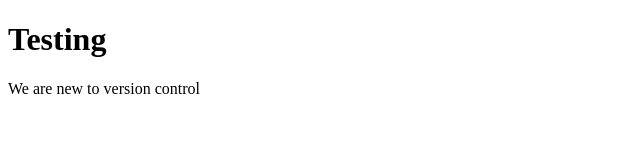
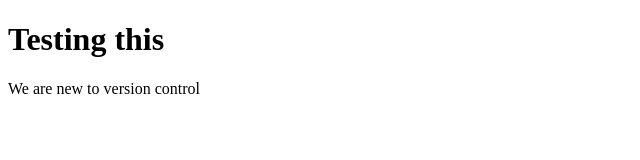
Before and after one commit to eliasalzaghrini/Chapter-4, a plain HTML site: page version-control-test/index.html in a window 1280 px wide. Shown: the whole page, without its empty margins (0-640 px from the left). Drawn offline with Linux system fonts and the light colour scheme.

Commit message:
Version 3

```diff
--- a/version-control-test/index.html
+++ b/version-control-test/index.html
@@ -6,7 +6,7 @@
     <title>Document</title>
   </head>
   <body>
-    <h1>Testing</h1>
+    <h1>Testing this</h1>
     <p>We are new to version control</p>
   </body>
 </html>
```
